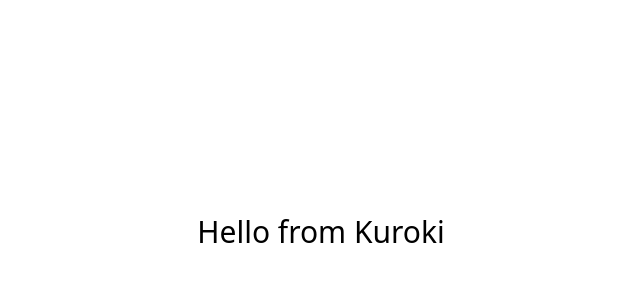
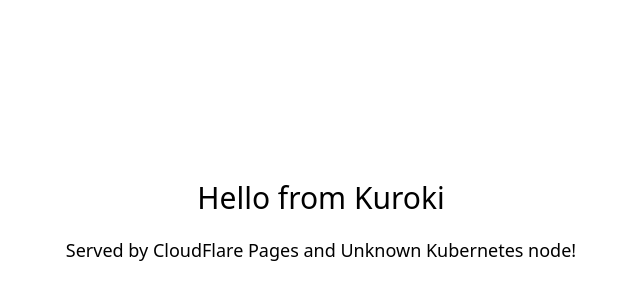
Before and after one commit to RangerDigital/kuroki, a Vue app in the folder frontend/: page / in a window 1280 px wide. Shown: the part 168-468 px from the top of the page, without its empty margins (319-959 px from the left). Built offline with nearby package versions, Linux system fonts and the light colour scheme; no server answers.

Commit message:
Add axios

```diff
--- a/frontend/package.json
+++ b/frontend/package.json
@@ -7,7 +7,9 @@
     "serve": "vite preview"
   },
   "dependencies": {
-    "vue": "^3.0.5"
+    "axios": "^0.21.1",
+    "vue": "^3.0.5",
+    "vue-axios": "^3.2.4"
   },
   "devDependencies": {
     "@vitejs/plugin-vue": "^1.2.5",
--- a/frontend/src/App.vue
+++ b/frontend/src/App.vue
@@ -1,7 +1,7 @@
 <template>
-  <HelloWorld />
+  <Hello />
 </template>
 
 <script setup>
-  import HelloWorld from './components/HelloWorld.vue';
+  import Hello from './components/Hello.vue';
 </script>
--- /dev/null
+++ b/frontend/src/components/Hello.vue
@@ -0,0 +1,34 @@
+<template>
+  <section class="flex flex-col items-center justify-center w-screen h-screen">
+    <h1 class="text-3xl">Hello from Kuroki</h1>
+    <p class="my-5 text-lg">Served by CloudFlare Pages and {{ node }} Kubernetes node!</p>
+  </section>
+</template>
+
+<script>
+  export default {
+    name: 'Hello',
+    data() {
+      return {
+        node: 'Unknown',
+      };
+    },
+    methods: {
+      getNode() {
+        this.axios
+          .get('/status')
+          .then((payload) => {
+            this.node = payload.data.name;
+          })
+          .catch((err) => {
+            console.log(err);
+          });
+      },
+    },
+    mounted() {
+      this.axios.defaults.baseURL = 'https://api.kuroki.bednarski.dev';
+
+      this.getNode();
+    },
+  };
+</script>
--- a/frontend/src/components/HelloWorld.vue
+++ /dev/null
@@ -1,5 +0,0 @@
-<template>
-  <section class="w-screen h-screen flex items-center justify-center">
-    <h1 class="text-3xl">Hello from Kuroki</h1>
-  </section>
-</template>
--- a/frontend/src/main.js
+++ b/frontend/src/main.js
@@ -1,6 +1,9 @@
 import { createApp } from 'vue';
 import App from './App.vue';
 
+import axios from 'axios';
+import VueAxios from 'vue-axios';
+
 import './index.css';
 
-createApp(App).mount('#app');
+createApp(App).use(VueAxios, axios).mount('#app');
```
Also changed, not shown: 1 other file (tests, documents, lock files or other folders).
